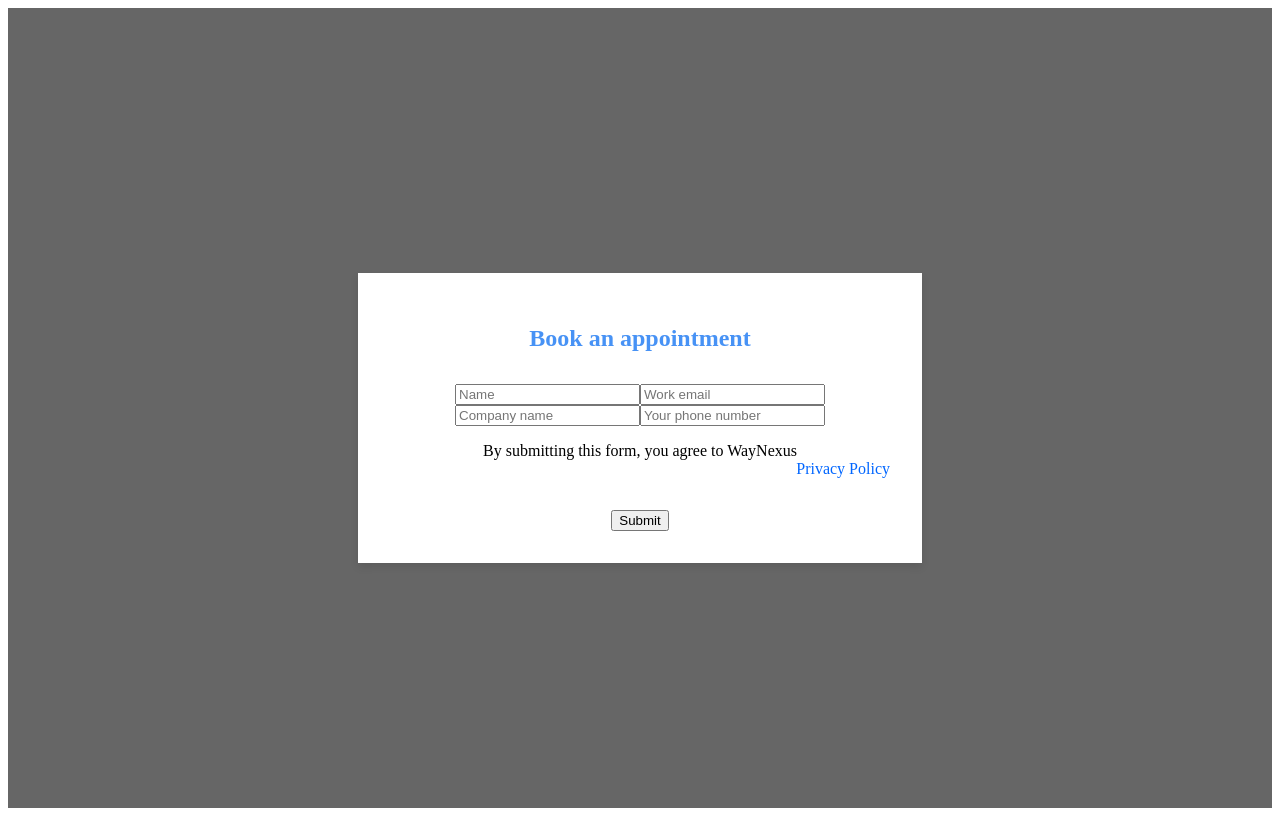
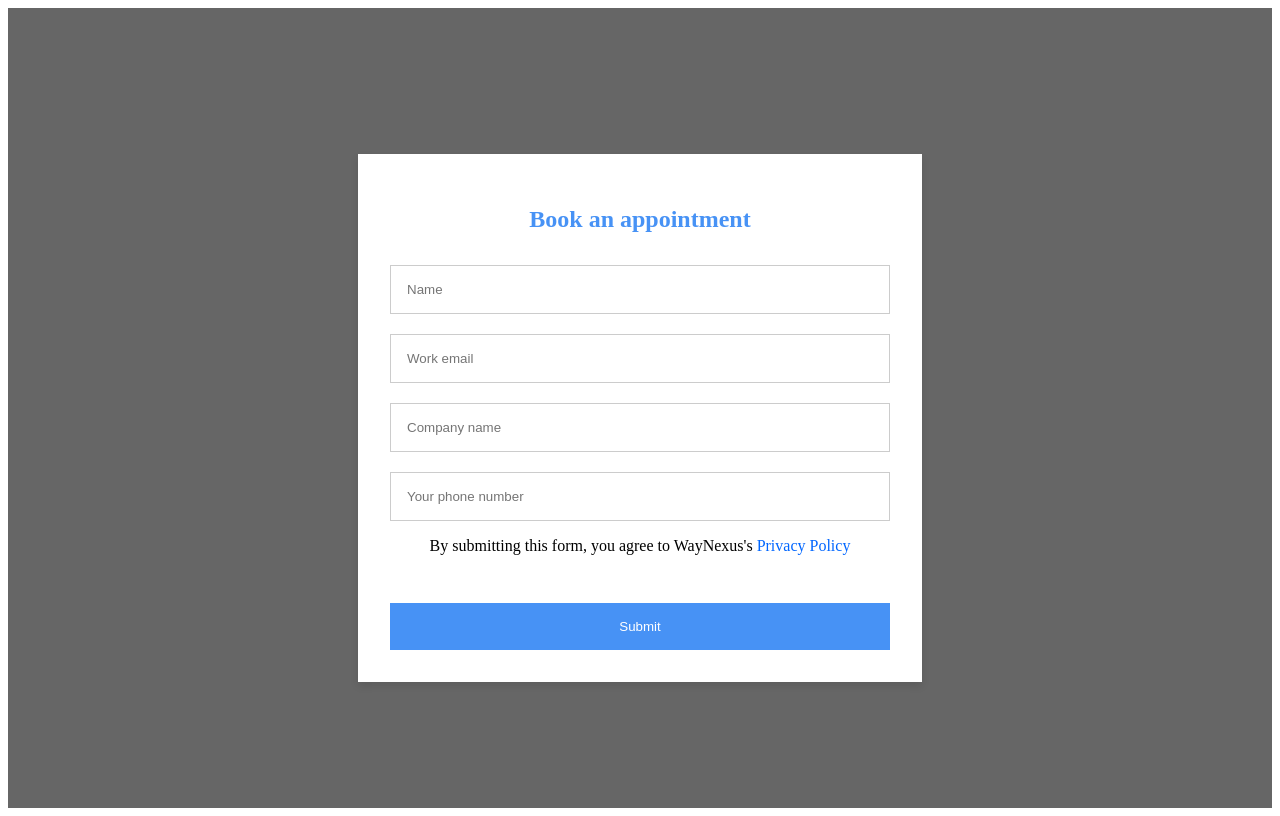
Before and after one commit to WayNexusOrganisation/webapp, a Next.js app: page /book-an-appointment in a window 1280 px wide. Built offline with nearby package versions, Linux system fonts and the light colour scheme.

Commit message:
minor bug fixes

```diff
--- a/pages/book-an-appointment.js
+++ b/pages/book-an-appointment.js
@@ -16,8 +16,10 @@ export default function book_an_appointment() {
         <input type="text" placeholder="Work email" />
         <input type="text" placeholder="Company name" />
         <input type="text" placeholder="Your phone number" />
-        <p> By submitting this form, you agree to WayNexus <a href="#" className={styles.privacypolicy}>Privacy Policy</a> </p>
-        <button type="submit">Submit</button>
+        <p> By submitting this form, you agree to WayNexus's <a href="#" className={styles.privacypolicy}>Privacy Policy</a> </p>
+        <div class="button-container"><button type="submit">Submit</button>
+        </div>
+
       </div>
     </div>
   );
--- a/pages/index.js
+++ b/pages/index.js
@@ -53,7 +53,10 @@ export default function Home() {
 </nav>
       <main className={styles.main}>
         <h1 className={styles.title}>
-          Get insights from every step using AI
+          Get insights from every step
+        </h1>
+        <h1 className={styles.title2}>
+          using AI
         </h1>
 
         <div className={styles.button_7}>
--- a/pages/sign_up.js
+++ b/pages/sign_up.js
@@ -15,7 +15,8 @@ export default function SignUp() {
         <input type="text" placeholder="Your email" />
         <input type="password" placeholder="Your password" />
 
-        <p>I agree to the Terms of Service <input type="checkbox" className={styles.checkbox}></input> </p>
+        <p> I agree to the Terms of Service </p>
+
         <div class="button-container">
            <button type="submit">Sign Up</button>
             <button type="submit">Login via Twitter</button>
--- a/styles/book_an_appointment.module.css
+++ b/styles/book_an_appointment.module.css
@@ -25,27 +25,26 @@
   text-align: center;
 }
 
-.book_an_appointmentForminput {
+.book_an_appointmentForm input {
   width: 100%;
   margin: 20px auto;
-    text-align: center;
   display: block;
-    padding: 20rem;
+  padding: 1rem;
   margin-bottom: 1rem;
   border: 1px solid #ccc;
   border-radius: 0px;
-    box-sizing: content /* This ensures padding doesn't affect the overall width */
+  box-sizing: border-box; /* This ensures padding doesn't affect the overall width */
 }
 
 .book_an_appointmentForm .privacypolicy {
-  display: block;
+  display: inline-block;
   text-align: right;
   margin-bottom: 2rem;
   color: #0066ff;
   text-decoration: none;
 }
 
-.book_an_appointment button {
+.book_an_appointmentForm button:first-child {
   width: 100%;
   padding: 1rem;
   background-color: #4792F5;
@@ -55,6 +54,6 @@
   cursor: pointer;
 }
 
-.book_an_appointment button:hover {
+.book_an_appointmentForm button:hover {
   background-color: #0056b3;
 }
--- a/styles/signup.module.css
+++ b/styles/signup.module.css
@@ -10,6 +10,7 @@
 
   .signUpForm {
     background: #ffffff;
+    display: inline-block;
     padding: 2rem;
     text-align: center;
     margin: left;
@@ -28,7 +29,7 @@
   .signUpForm input {
     width: 100%;
     margin: 20px auto;
-    display: block;
+    display: inline-block;
     padding: 1rem;
     margin-bottom: 1rem;
     border: 1px solid #ccc;
@@ -37,6 +38,7 @@
   }
 
   .signUpForm .sign {
+    display: inline-block;
     height: auto;
     text-align: right;
     color: #4792f5;
@@ -82,6 +84,7 @@
   }
 
   .signUpForm .checkbox {
+    display: initial;
     height: auto;
     text-align: left;
     color: #4792f5;
```
Also changed, not shown: styles/Home.module.css (+7 -1 lines). Lines whose indentation alone changed are shown as unchanged.
